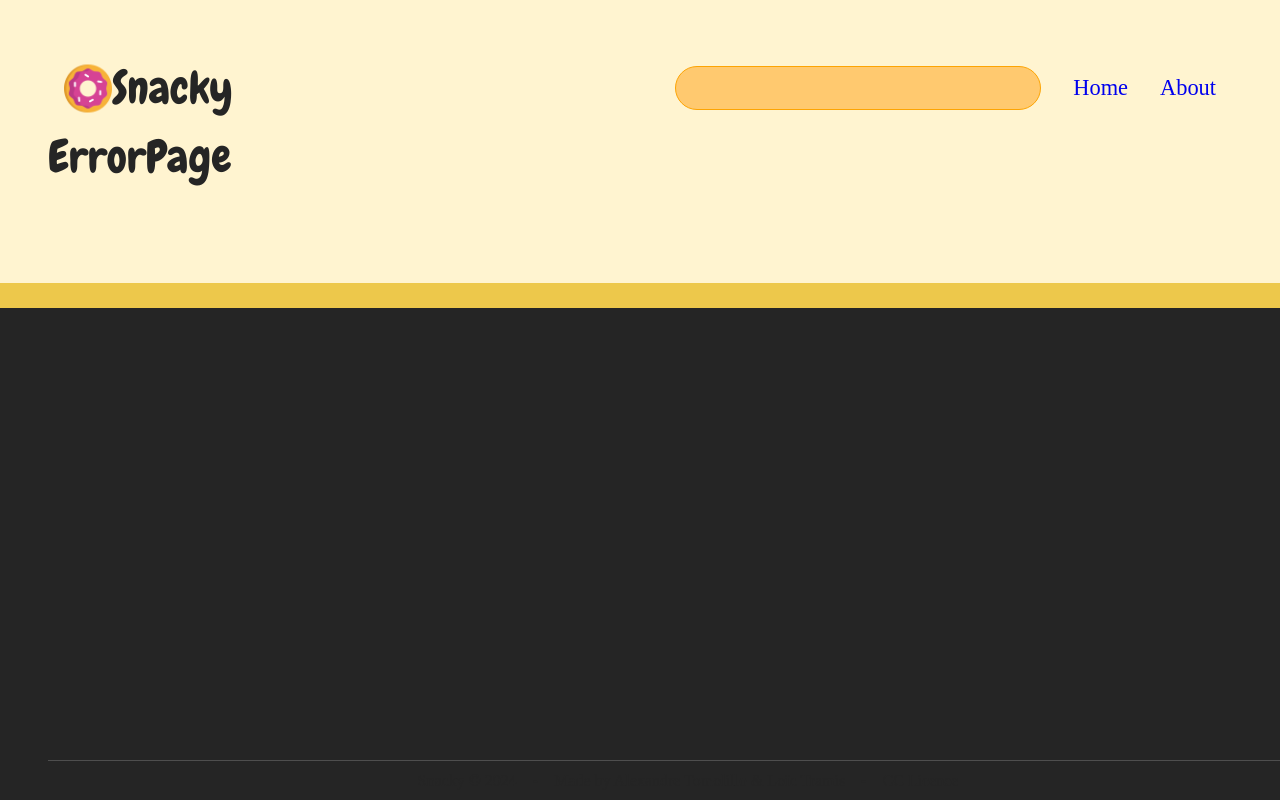
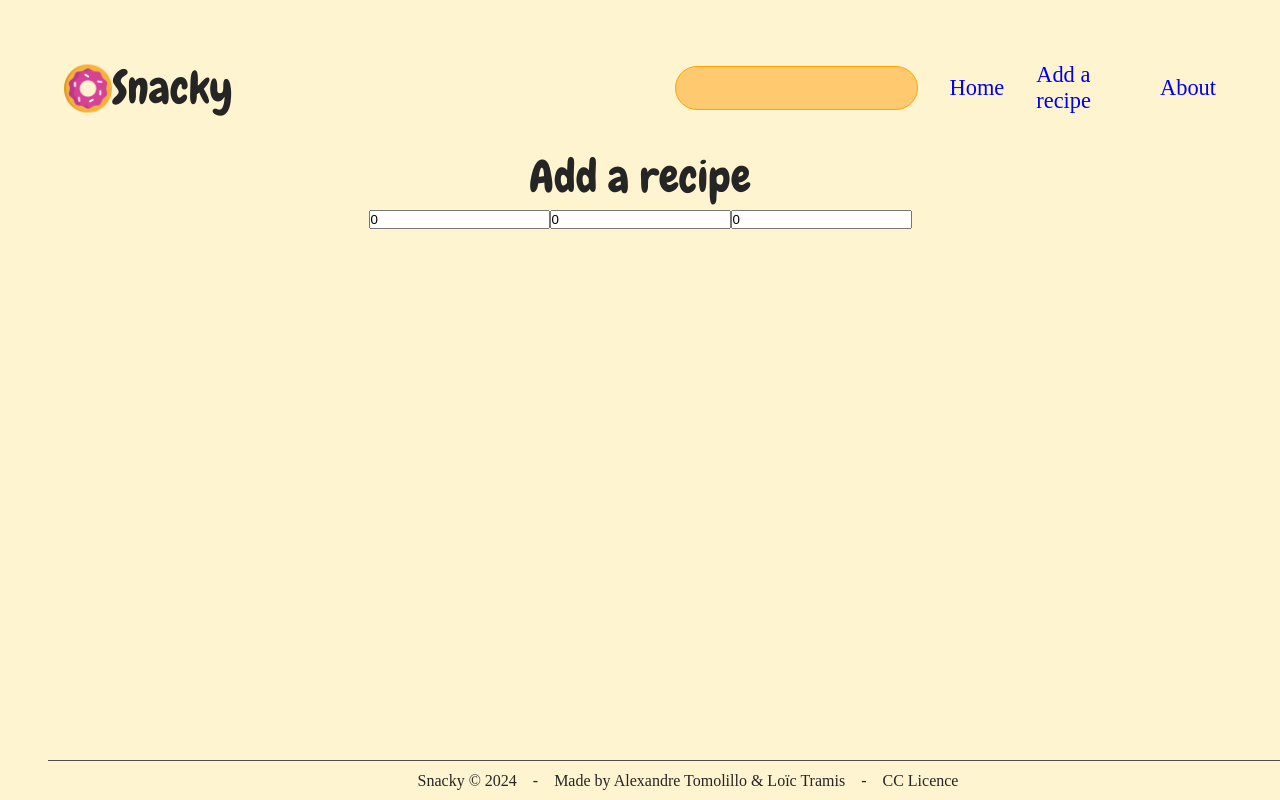
Before and after one commit to LoicTramis/snacky-mini-project, a React (Vite) app: page /addRecipe in a window 1280 px wide. Shown: the top 800 px of the page. Built offline with nearby package versions, Linux system fonts and the light colour scheme; a web font is replaced by a local one.

Commit message:
Add: navigation link + Form, About, Error pages

```diff
--- a/src/App.jsx
+++ b/src/App.jsx
@@ -5,6 +5,7 @@ import Header from "./components/Header";
 import HomePage from "./components/HomePage";
 import FormPage from "./components/FormPage";
 import ErrorPage from "./Pages/ErrorPage";
+import AboutPage from "./Pages/AboutPage";
 
 function App() {
     /*
@@ -14,9 +15,22 @@ function App() {
         <>
             <Header />
             <Routes>
-        <Route path="/" element={<HomePage />} />
-        <Route path="/about" element={<FormPage />} />
-        <Route path="*" element={<ErrorPage />} />
+                <Route
+                    path="/"
+                    element={<HomePage />}
+                />
+                <Route
+                    path="/addRecipe"
+                    element={<FormPage />}
+                />
+                <Route
+                    path="/about"
+                    element={<AboutPage />}
+                />
+                <Route
+                    path="*"
+                    element={<ErrorPage />}
+                />
             </Routes>
             <Footer />
         </>
--- /dev/null
+++ b/src/Pages/AboutPage.jsx
@@ -0,0 +1,5 @@
+function AboutPage() {
+    return <h2>About</h2>;
+}
+
+export default AboutPage;
--- a/src/components/FormPage.jsx
+++ b/src/components/FormPage.jsx
@@ -8,7 +8,7 @@ function FormPage() {
     return (
         <div className="home-page">
             <main className="main-content">
-                <h1>Add a recipe</h1>
+                <h2>Add a recipe</h2>
                 <section>
                     <form>
                         <label htmlFor="dish-name">
--- a/src/components/Navbar.jsx
+++ b/src/components/Navbar.jsx
@@ -9,10 +9,13 @@ function Navbar() {
                     <input type="text" />
                 </li>
                 <li>
-          <Link>Home</Link>
+                    <Link to="/">Home</Link>
                 </li>
                 <li>
-          <Link>About</Link>
+                    <Link to="/addRecipe">Add a recipe</Link>
+                </li>
+                <li>
+                    <Link to="/about">About</Link>
                 </li>
             </ul>
         </nav>
```
Also changed, not shown: src/components/Header.jsx (+5 -5 lines). Lines whose indentation alone changed are shown as unchanged.
